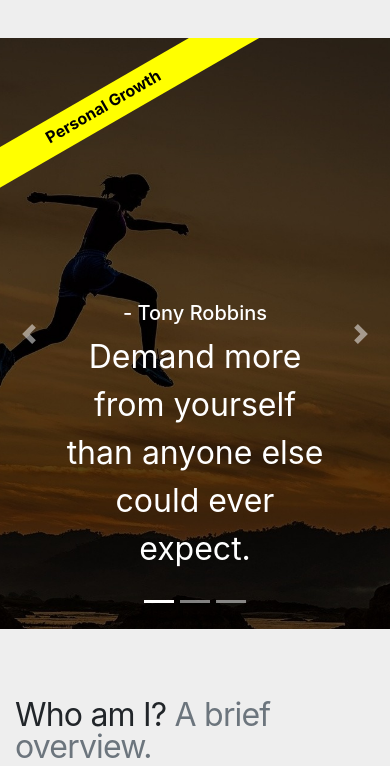
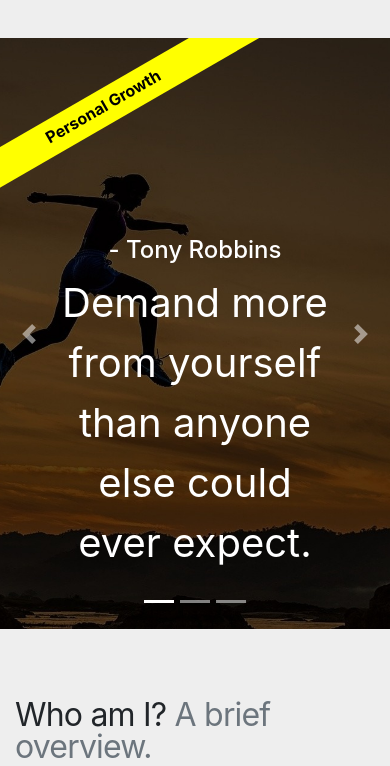
Before and after one commit to makfazlic/LifeCoachingWebsite, a Django app: page / in a window 390 px wide. Shown: the part 2638-3404 px from the top of the page. Run offline with Django 3.2, Linux system fonts and the light colour scheme; data comes from the database, SQL or seed files in the repository; some libraries are stand-ins or nearby versions.

Commit message:
Update style.css

```diff
--- a/static/style/style.css
+++ b/static/style/style.css
@@ -119,10 +119,10 @@
 }
 @media screen and (max-width: 650px) {
   .carousel-caption h5{
-  font-size: 1.25rem
+  font-size: 1.5rem
 }
 .carousel-caption p{
-  font-size: 2rem !important;
+  font-size: 2.5rem !important;
 }
 }
 .marketing{
```
